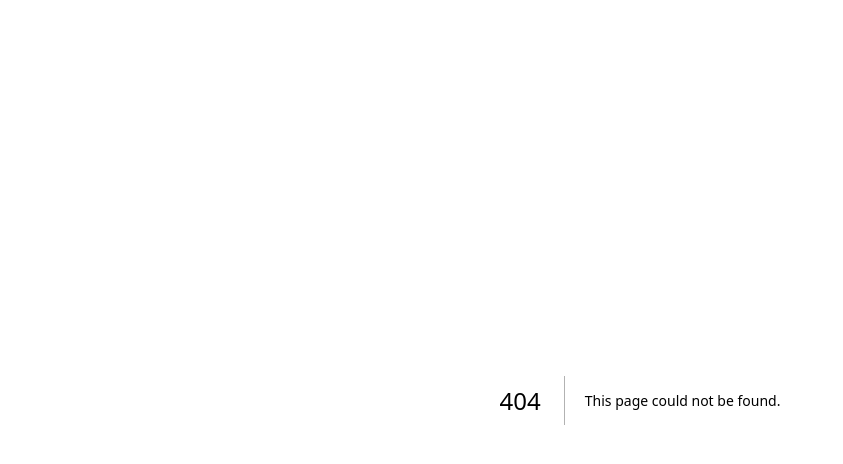
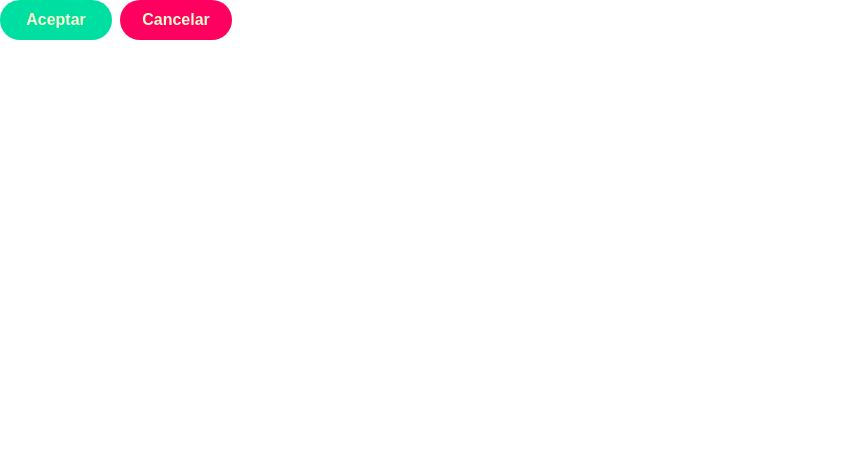
Before and after one commit to vicki-robertson/dreamscape-front, a Next.js app: page /ui-pages/ui-login in a window 1280 px wide. Before the commit this address had no page. Shown: the top 464 px of the page, without its empty margins (0-843 px from the left). Built offline with nearby package versions, Linux system fonts and the light colour scheme; a web font is replaced by a local one.

Commit message:
create single button componenet and double button component and then view them on the test page ui-login

```diff
--- a/src/app/components/ui/Button.jsx
+++ b/src/app/components/ui/Button.jsx
@@ -1,8 +1,7 @@
-function Button({additionalStyles,text}) {
+function Button({ buttonColor = "", buttonText = "" }) {
 
   return (
-    <button className="">
-        {text}
+    <button className={`w-28 h-10 ${buttonColor} rounded-full text-light-yellow font-bold`}>{ buttonText }
     </button>
   );
 }
--- /dev/null
+++ b/src/app/components/ui/DoubleButton.jsx
@@ -0,0 +1,13 @@
+import Button from "@/app/components/ui/Button";
+
+function DoubleButton() {
+
+  return (
+    <div className="flex flex-row gap-2">
+      <Button buttonColor="bg-green" buttonText="Aceptar" />
+      <Button buttonColor="bg-red" buttonText="Cancelar" />
+    </div>
+  );
+}
+
+export default DoubleButton;
--- /dev/null
+++ b/src/app/ui-pages/ui-login/page.jsx
@@ -0,0 +1,9 @@
+import DoubleButton from "@/app/components/ui/DoubleButton";
+
+function TestPage() {
+  return (
+    <DoubleButton/>
+  );
+}
+
+export default TestPage;
```
Also changed, not shown: src/app/ui-pages/ui-home.jsx (deleted), src/app/ui-pages/ui-login.jsx (deleted).
